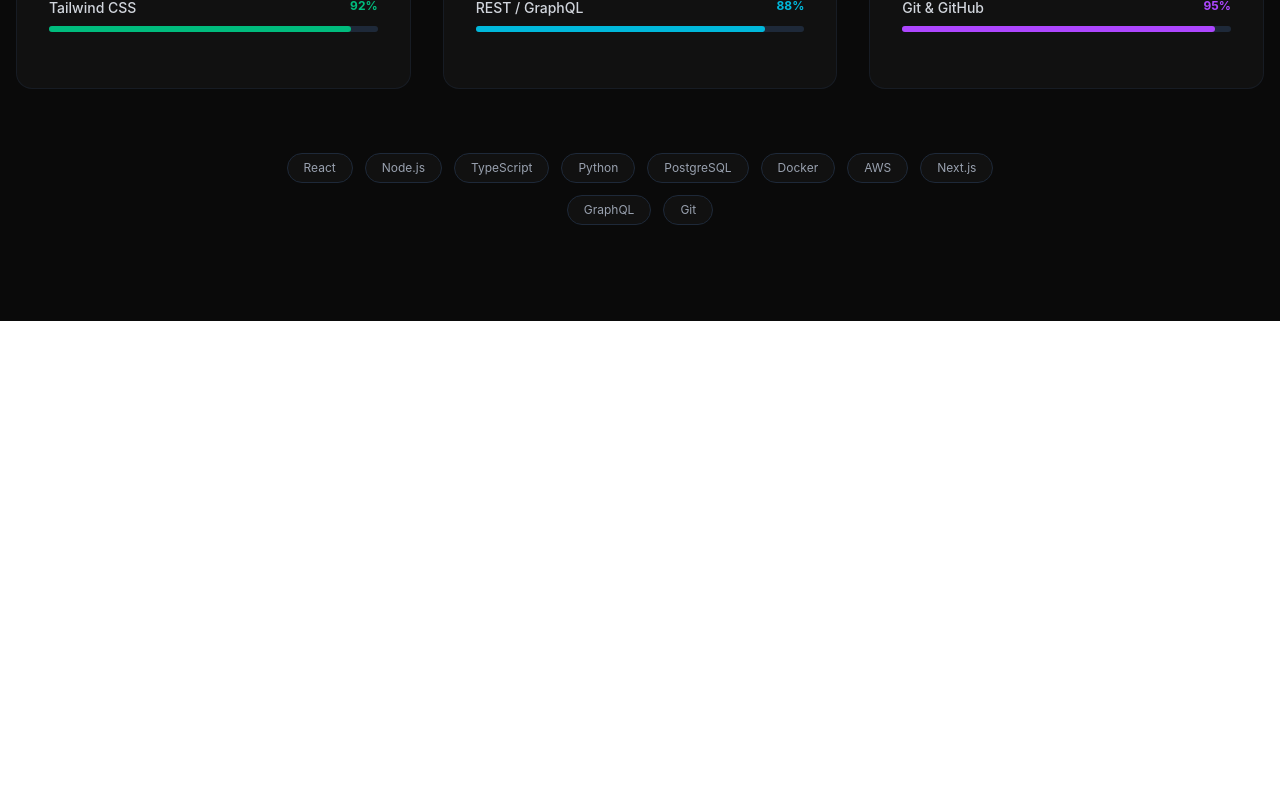
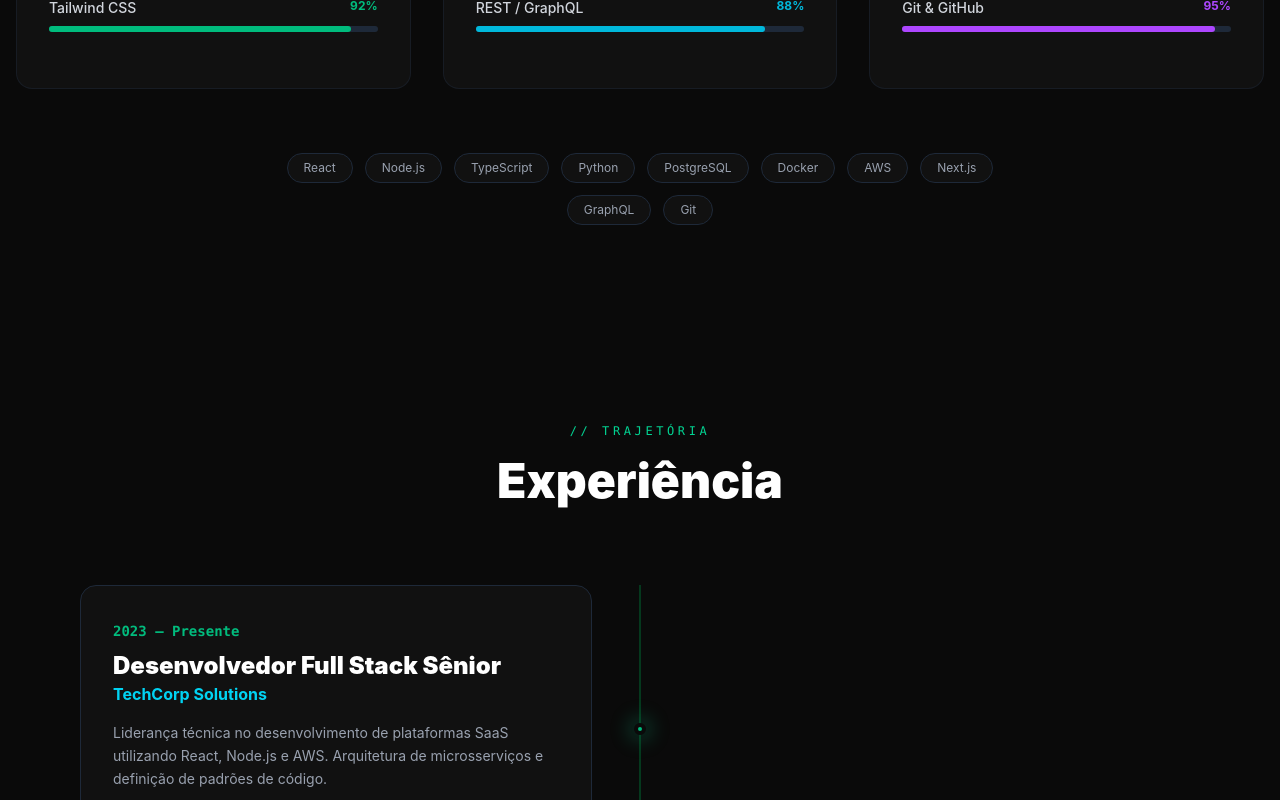
Before and after one commit to Matheus096/devPortfolio, a React (Vite) app: page / in a window 1280 px wide. Shown: the part 2000-2800 px from the top of the page. Before the commit the page ends 2321 px from the top, so only its background shows below. Built offline with nearby package versions, Linux system fonts and the light colour scheme.

Commit message:
Criação do componente Experience para exibir a experiência profissional, e adição do mesmo na página Home

```diff
--- /dev/null
+++ b/src/components/portfolio/Experience.tsx
@@ -0,0 +1,93 @@
+import React from 'react';
+
+// Interface para Tipagem
+interface ExperienceItem {
+  year: string;
+  role: string;
+  company: string;
+  description: string;
+  tech: string[];
+  side: 'left' | 'right';
+}
+
+const Experience: React.FC = () => {
+  const experiences: ExperienceItem[] = [
+    {
+      year: "2023 — Presente",
+      role: "Desenvolvedor Full Stack Sênior",
+      company: "TechCorp Solutions",
+      description: "Liderança técnica no desenvolvimento de plataformas SaaS utilizando React, Node.js e AWS. Arquitetura de microsserviços e definição de padrões de código.",
+      tech: ["React", "Node.js", "AWS", "Microsserviços"],
+      side: 'left'
+    },
+    {
+      year: "2021 — 2023",
+      role: "Desenvolvedor Full Stack",
+      company: "StartupXYZ",
+      description: "Desenvolvimento de MVP e evolução de produto para plataforma de e-commerce com mais de 50k usuários. Integrações com APIs de pagamento e logística.",
+      tech: ["Next.js", "PostgreSQL", "Docker", "Stripe"],
+      side: 'right'
+    },
+    {
+      year: "2019 — 2021",
+      role: "Desenvolvedor Front-end",
+      company: "Agência Digital Creative",
+      description: "Criação de interfaces web responsivas e performáticas para clientes de diversos segmentos. Foco em acessibilidade e otimização de performance.",
+      tech: ["React", "TypeScript", "CSS", "Figma"],
+      side: 'left'
+    }
+  ];
+
+  return (
+    <section id="experiencia" className="bg-[#0a0a0a] text-white py-24 px-4 relative">
+      <div className="max-w-7xl mx-auto">
+
+        <div className="text-center mb-20">
+          <span className="text-emerald-400 font-mono text-xs tracking-[0.3em] uppercase">
+            // TRAJETÓRIA
+          </span>
+          <h2 className="text-4xl md:text-5xl font-black mt-4">Experiência</h2>
+        </div>
+
+        <div className="relative">
+
+          <div className="absolute left-1/2 transform -translate-x-1/2 h-full w-[1px] bg-green-800 hidden md:block"></div>
+
+          <div className="space-y-12 md:space-y-0">
+            {experiences.map((exp, index) => (
+              <div key={index} className={`flex flex-col md:flex-row items-center w-full ${exp.side === 'right' ? 'md:flex-row-reverse' : ''}`}>
+
+                <div className="w-full md:w-1/2 flex justify-center md:justify-end px-4 md:px-12">
+                  <div className={`bg-[#111111] border border-gray-800 p-8 rounded-2xl max-w-lg hover:border-emerald-500/50 transition-all duration-300 relative ${exp.side === 'right' ? 'md:text-left' : 'md:text-left'}`}>
+
+                    <span className="text-emerald-500 font-mono text-sm font-bold">{exp.year}</span>
+                    <h3 className="text-2xl font-black mt-2">{exp.role}</h3>
+                    <h4 className="text-cyan-400 font-bold mb-4">{exp.company}</h4>
+
+                    <p className="text-gray-400 text-sm leading-relaxed mb-6">
+                      {exp.description}
+                    </p>
+
+                    <div className="flex flex-wrap gap-2">
+                      {exp.tech.map((t, i) => (
+                        <span key={i} className="px-3 py-1 bg-gray-950 border border-gray-800 text-gray-500 text-[10px] rounded-md uppercase tracking-wider">
+                          {t}
+                        </span>
+                      ))}
+                    </div>
+                  </div>
+                </div>
+
+                <div className="absolute left-1/2 transform -translate-x-1/2 w-3 h-3 bg-emerald-500 rounded-full border-4 border-[#0a0a0a] z-10 hidden md:block shadow-[0_0_20px_5px_rgba(16,185,129,0.3)] animate-pulse"></div>
+
+                <div className="hidden md:block w-1/2"></div>
+              </div>
+            ))}
+          </div>
+        </div>
+      </div>
+    </section>
+  );
+};
+
+export default Experience;
--- a/src/pages/Home.tsx
+++ b/src/pages/Home.tsx
@@ -1,6 +1,7 @@
 import Hero from "../components/portfolio/Hero"
 import About from "../components/portfolio/About"
 import Skills from "../components/portfolio/Skills"
+import Experience from "../components/portfolio/Experience"
 
 export default function Home() {
   return (
@@ -8,6 +9,7 @@
       <Hero />
       <About />
       <Skills />
+      <Experience />
     </div>
   )
 }
```
